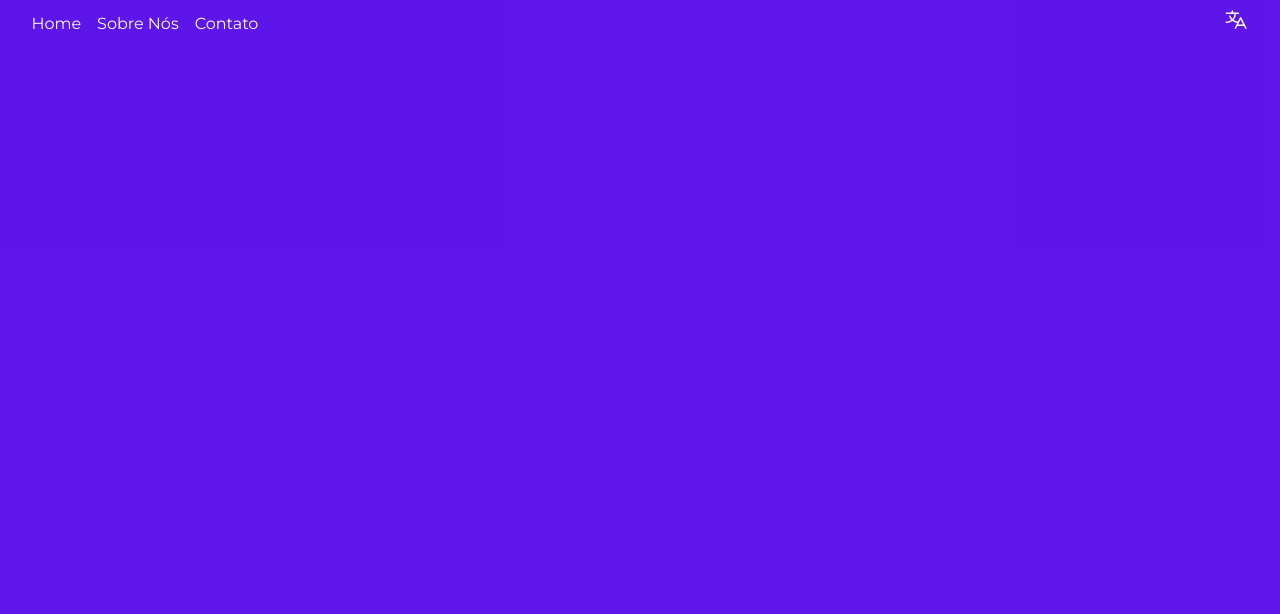
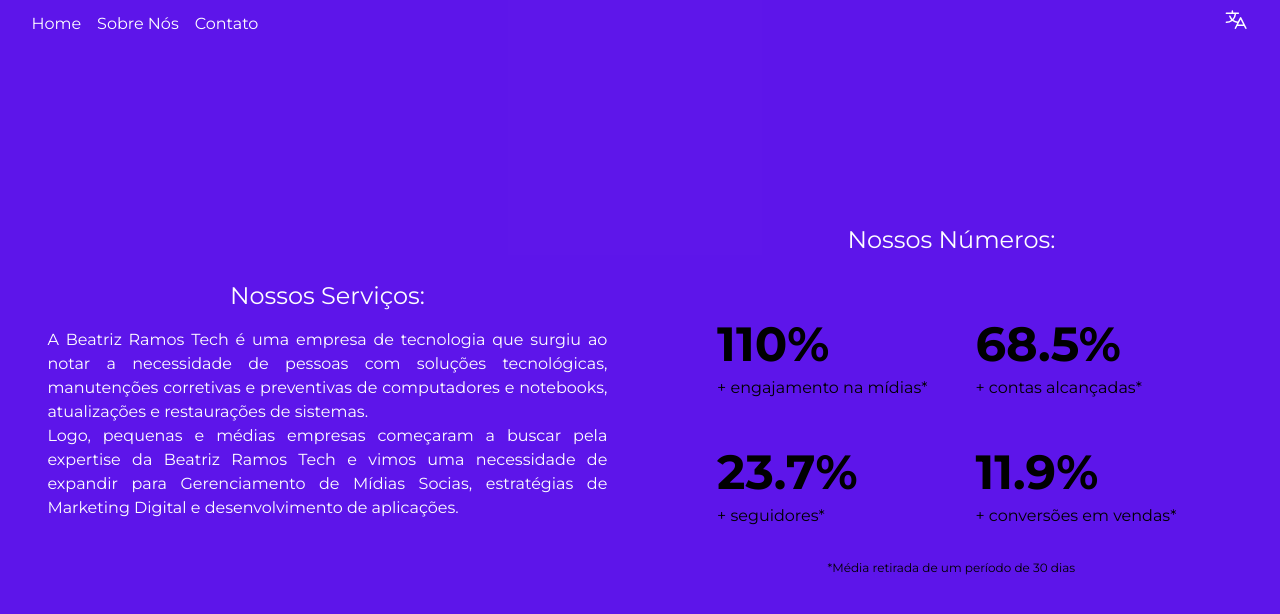
Before and after one commit to beatrizramostech/beatrizramostech, a React (Vite) app: page /about in a window 1280 px wide. Shown: the top 614 px of the page. Built offline with nearby package versions, Linux system fonts and the light colour scheme.

Commit message:
:construction: Page About

```diff
--- a/src/pages/About.tsx
+++ b/src/pages/About.tsx
@@ -5,7 +5,48 @@
   return (
     <>
       <Header />
-      <div className="flex flex-col lg:flex-row items-center justify-center lg:justify-around min-h-full p-4">
+      <div className="flex flex-col lg:flex-row items-center justify-center lg:justify-around min-h-lvh min-w-full p-4">
+        <div className="flex flex-col items-center w-1/2 p-8">
+          <h2 className="text-xl lg:text-2xl text-center lg:text-left text-white mb-4">
+            Nossos Serviços:
+          </h2>
+          <p className="text-white text-justify">
+            A Beatriz Ramos Tech é uma empresa de tecnologia que surgiu ao notar
+            a necessidade de pessoas com soluções tecnológicas, manutenções
+            corretivas e preventivas de computadores e notebooks, atualizações e
+            restaurações de sistemas.
+          </p>
+          <p className="text-white text-justify">
+            Logo, pequenas e médias empresas começaram a buscar pela expertise
+            da Beatriz Ramos Tech e vimos uma necessidade de expandir para
+            Gerenciamento de Mídias Socias, estratégias de Marketing Digital e
+            desenvolvimento de aplicações.
+          </p>
+        </div>
+        <div className="flex flex-col items-center w-1/2 p-8">
+          <h2 className="text-xl lg:text-2xl text-center lg:text-left text-white mb-4">
+            Nossos Números:
+          </h2>
+          <div className="mt-8 grid grid-cols-2 gap-4">
+          <div className="p-4">
+            <p className="text-5xl font-bold">110%</p>
+            <p className="mt-2">+ engajamento na mídias*</p>
+          </div>
+          <div className="p-4">
+            <p className="text-5xl font-bold">68.5%</p>
+            <p className="mt-2">+ contas alcançadas*</p>
+          </div>
+          <div className="p-4">
+            <p className="text-5xl font-bold">23.7%</p>
+            <p className="mt-2">+ seguidores*</p>
+          </div>
+          <div className="p-4">
+            <p className="text-5xl font-bold">11.9%</p>
+            <p className="mt-2">+ conversões em vendas*</p>
+          </div>
+        </div>
+        <p className="mt-4 text-xs">*Média retirada de um período de 30 dias</p>
+        </div>
       </div>
     </>
   );
--- a/src/pages/Home.tsx
+++ b/src/pages/Home.tsx
@@ -21,7 +21,7 @@
   return (
     <>
       <Header />
-      <div className="flex flex-col lg:flex-row items-center justify-center lg:justify-around min-h-full p-4">
+      <div className="flex flex-col lg:flex-row items-center justify-center lg:justify-around min-h-lvh min-w-full p-4">
         <div className="flex flex-col items-center lg:items-start">
           <img
             src={logo}
```
